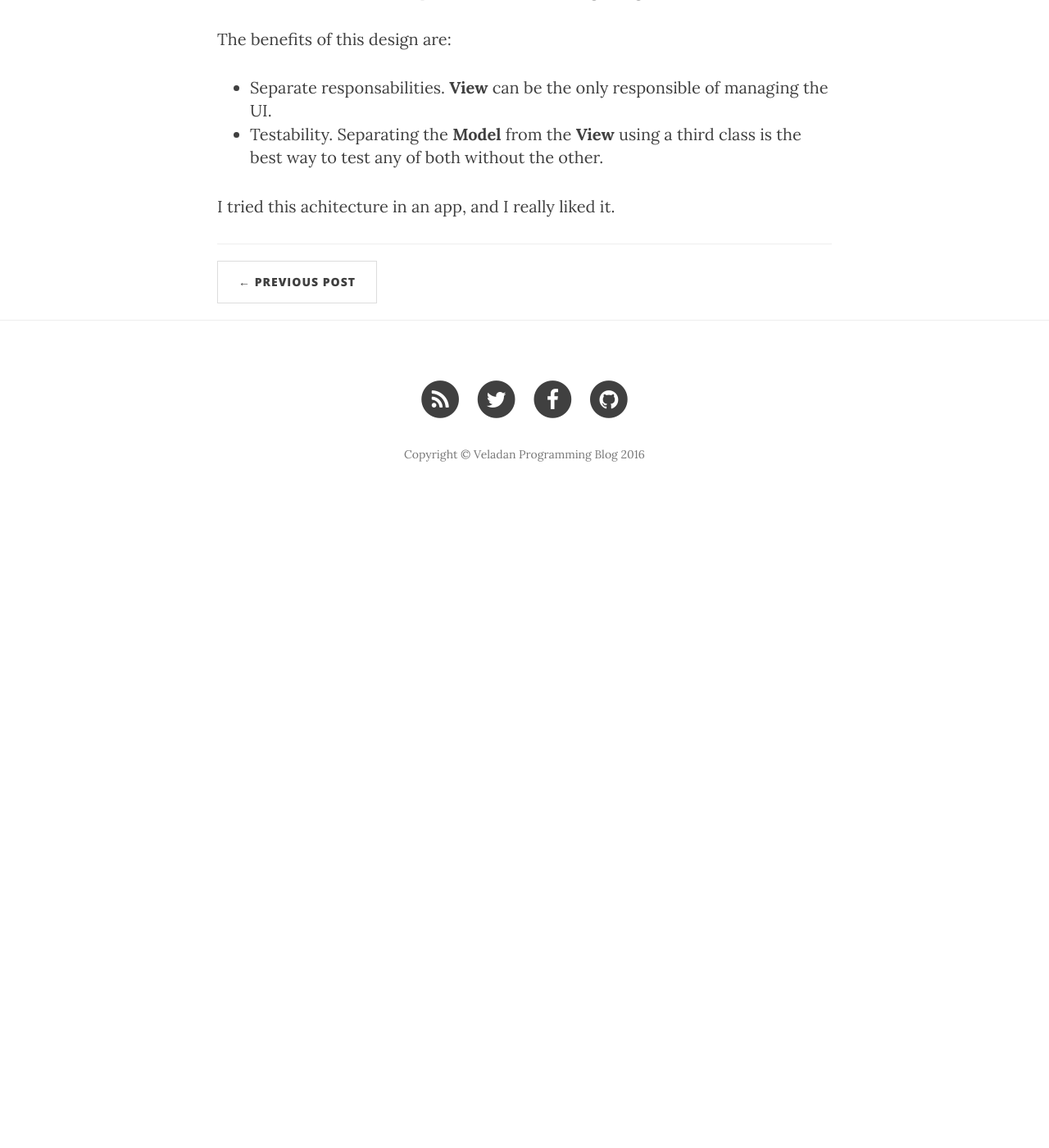
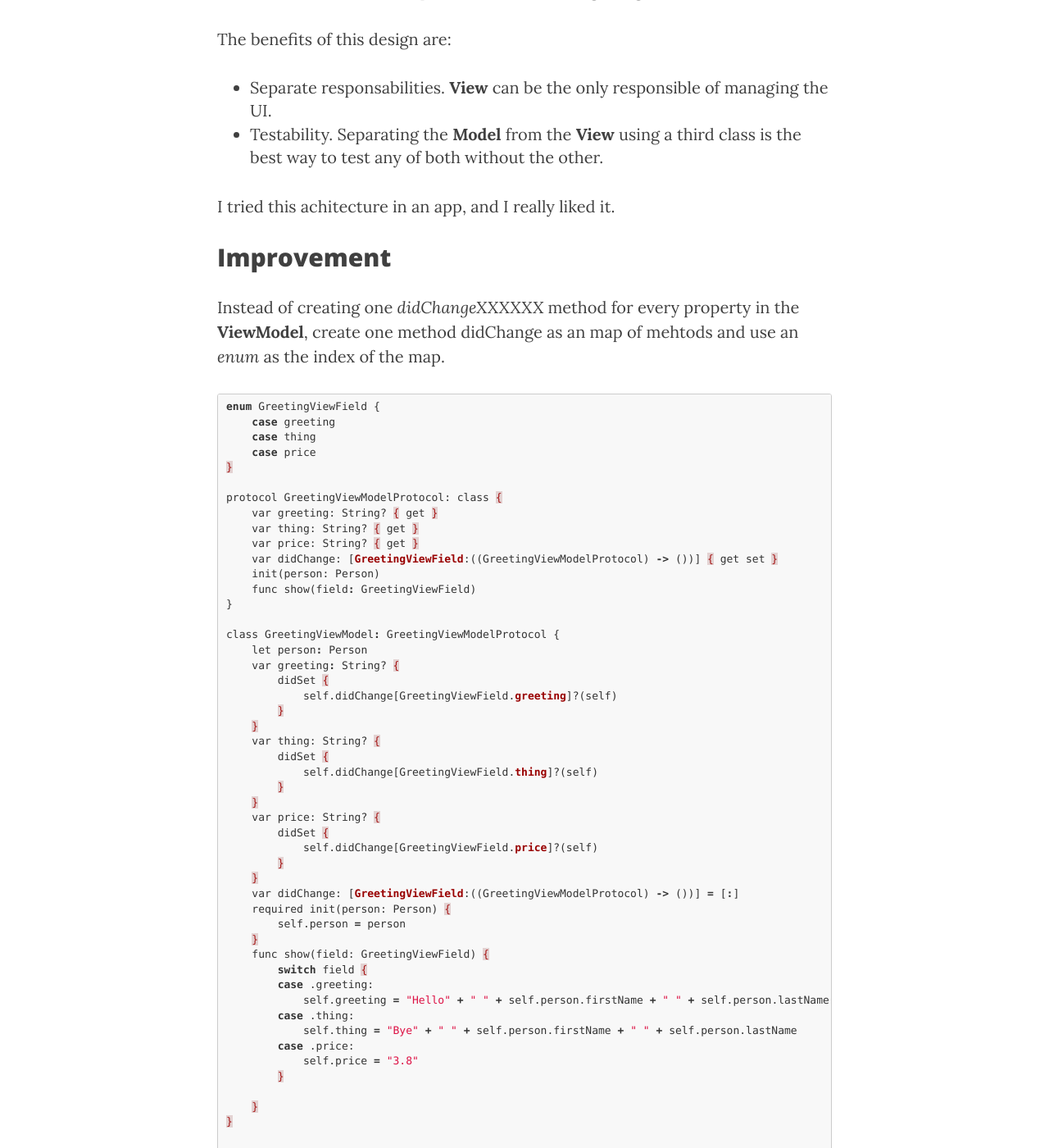
Before and after one commit to madcato/madcato.github.io, a Jekyll site: the page built from _posts/2016-08-08-mvvm-ios-architecture-pattern.markdown, in a window 1280 px wide and 1400 px high, scrolled down 1804 px. Shown: the whole window at 82% size. Built offline with Jekyll 4.4.1, drawn with Linux system fonts in a browser that asks for light colours; nearby versions of some CDN libraries; before the commit the page ends 2434 px from its top, so only the background shows below that; some of the changed text lies outside the part shown.

Commit message:
Improved MVVM

```diff
--- a/_posts/2016-08-08-mvvm-ios-architecture-pattern.markdown
+++ b/_posts/2016-08-08-mvvm-ios-architecture-pattern.markdown
@@ -56,3 +56,84 @@ The benefits of this design are:
 - Testability. Separating the **Model** from the **View** using a third class is the best way to test any of both without the other.
 
 I tried this achitecture in an app, and I really liked it.
+
+## Improvement
+
+Instead of creating one *didChangeXXXXXX* method for every property in the **ViewModel**, create one method didChange as an map of mehtods and use an *enum* as the index of the map.
+
+{% highlight objective-c %}
+enum GreetingViewField {
+    case greeting
+    case thing
+    case price
+}
+
+protocol GreetingViewModelProtocol: class {
+    var greeting: String? { get }
+    var thing: String? { get }
+    var price: String? { get }
+    var didChange: [GreetingViewField:((GreetingViewModelProtocol) -> ())] { get set }
+    init(person: Person)
+    func show(field: GreetingViewField)
+}
+
+class GreetingViewModel: GreetingViewModelProtocol {
+    let person: Person
+    var greeting: String? {
+        didSet {
+            self.didChange[GreetingViewField.greeting]?(self)
+        }
+    }
+    var thing: String? {
+        didSet {
+            self.didChange[GreetingViewField.thing]?(self)
+        }
+    }
+    var price: String? {
+        didSet {
+            self.didChange[GreetingViewField.price]?(self)
+        }
+    }
+    var didChange: [GreetingViewField:((GreetingViewModelProtocol) -> ())] = [:]
+    required init(person: Person) {
+        self.person = person
+    }
+    func show(field: GreetingViewField) {
+        switch field {
+        case .greeting:
+            self.greeting = "Hello" + " " + self.person.firstName + " " + self.person.lastName
+        case .thing:
+            self.thing = "Bye" + " " + self.person.firstName + " " + self.person.lastName
+        case .price:
+            self.price = "3.8"
+        }
+
+    }
+}
+
+
+class GreetingViewController: UIViewController {
+    @IBOutlet weak var greetingLabel: UILabel!
+    @IBOutlet weak var showGreetingButton: UIButton!
+    override func viewDidLoad() {
+        super.viewDidLoad()
+        // Do any additional setup after loading the view, typically from a nib.
+        self.showGreetingButton.addTarget(self, action: #selector(GreetingViewController.showGreeting), forControlEvents: .TouchUpInside)
+    }
+    override func didReceiveMemoryWarning() {
+        super.didReceiveMemoryWarning()
+        // Dispose of any resources that can be recreated.
+    }
+    var viewModel: GreetingViewModelProtocol! {
+        didSet {
+            self.viewModel.didChange[.greeting] = { [unowned self] viewModel in
+                self.greetingLabel.text = viewModel.greeting
+            }
+        }
+    }
+    @objc func showGreeting() {
+        viewModel.show(.greeting)
+    }
+}
+
+{% endhighlight %}
```
Also changed, not shown: other parts of _posts/2016-08-08-mvvm-ios-architecture-pattern.markdown (+1 -1 lines).
